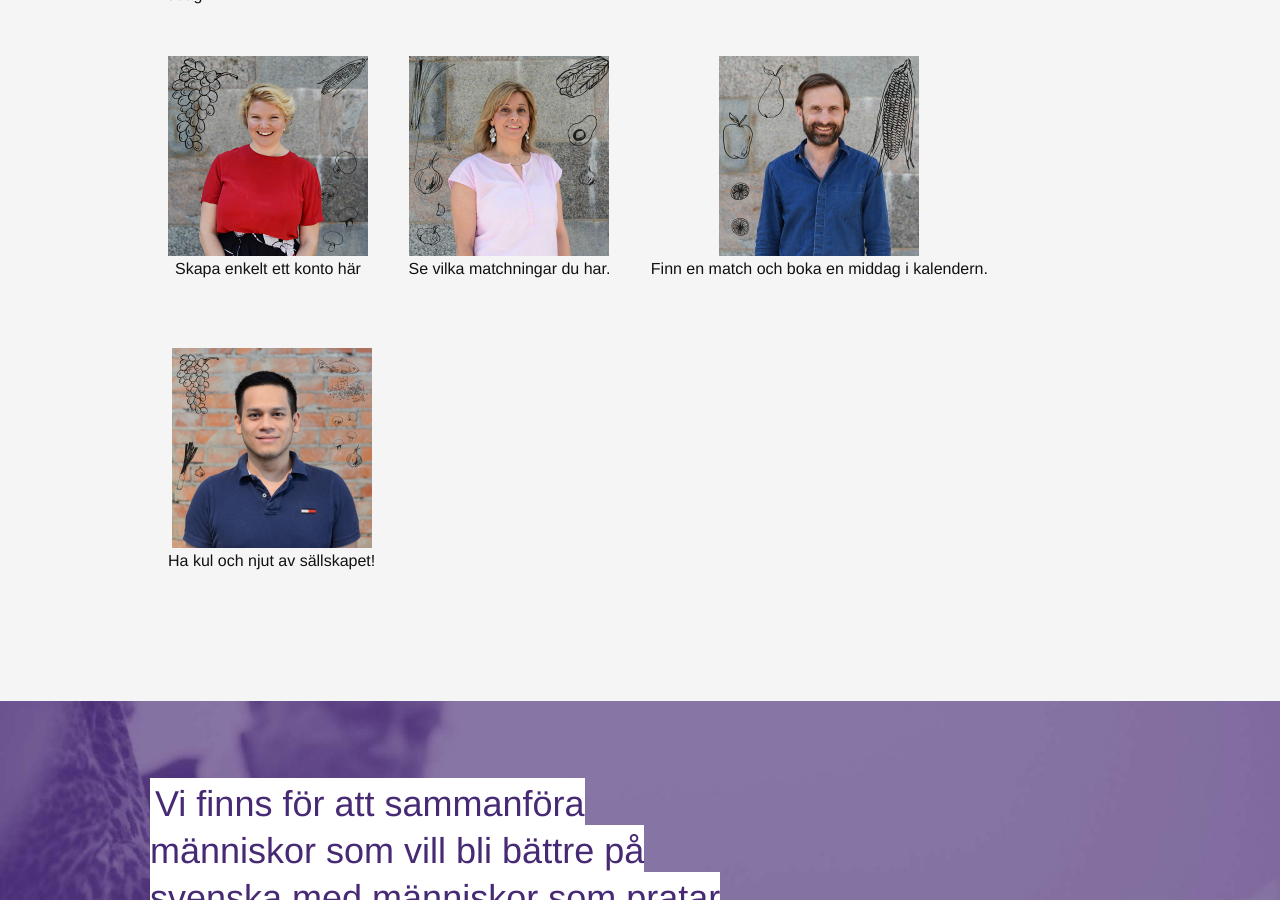
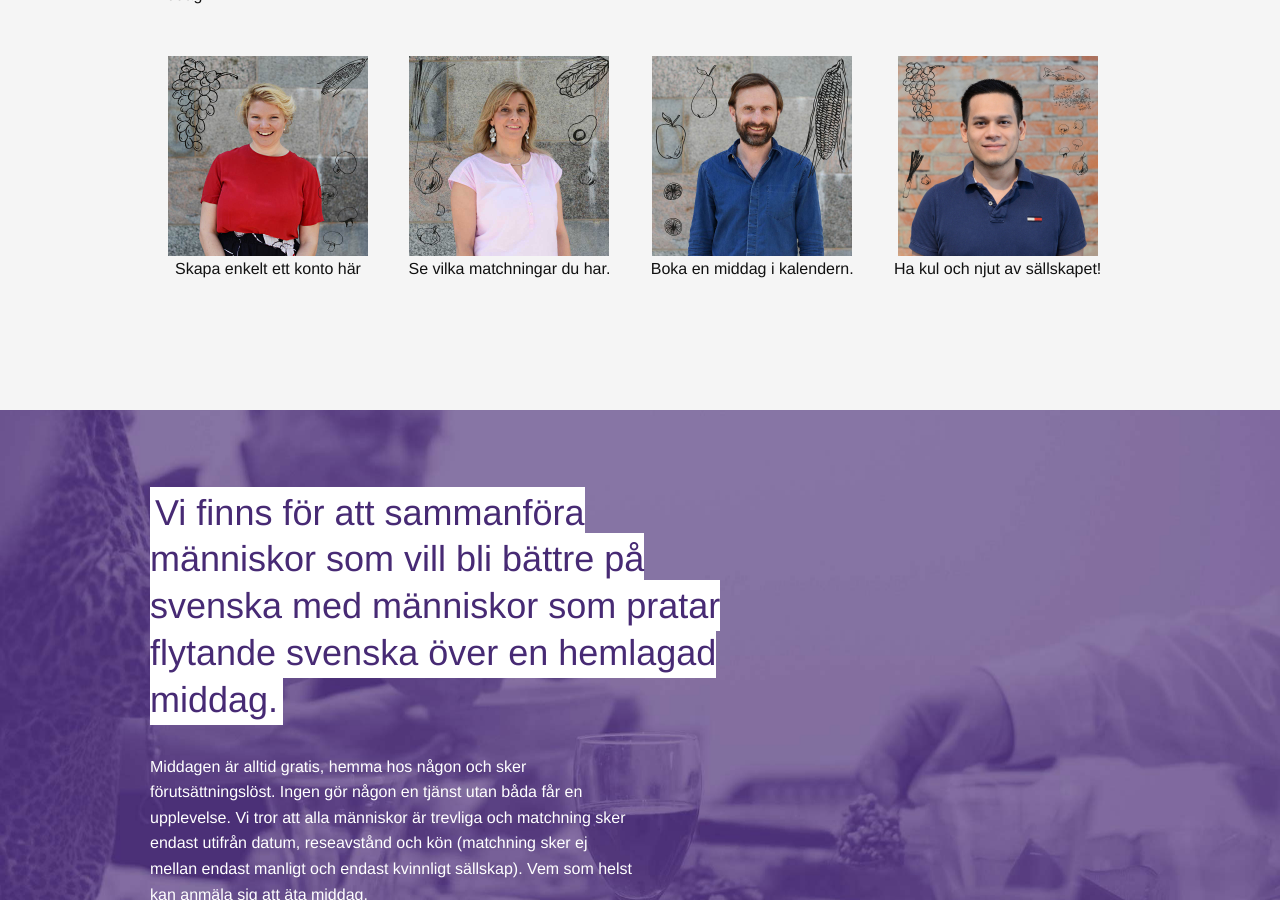
Before and after one commit to Invitationsdepartementet/test, a Jekyll site: the page built from index.html, in a window 1280 px wide and 900 px high, scrolled down 1065 px. Built offline with Jekyll 4.4.1, drawn with Linux system fonts in a browser that asks for light colours.

Commit message:
Update index.html

```diff
--- a/index.html
+++ b/index.html
@@ -76,7 +76,7 @@ layout: default
          </div>
         <div class="how-presentation">
           <img width="200" height="200" src="/images/malcolm.jpg" alt="Boka en middag">
-          <p class="qoute-text">Finn en match och boka en middag i kalendern.</p>
+          <p class="qoute-text">Boka en middag i kalendern.</p>
          </div>
         <div class="how-presentation">
           <img width="200" height="200" src="/images/carlos.jpg" alt="Ha kul och njut av sällskapet!">
```
